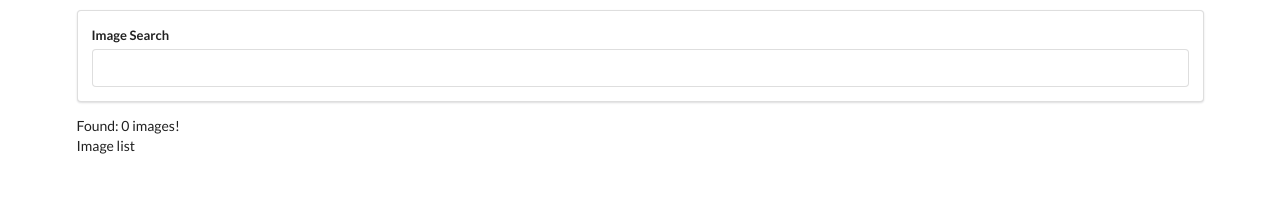
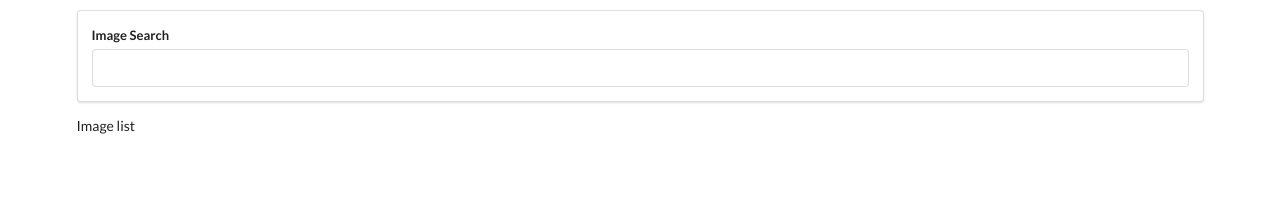
Before and after one commit to GoranAviani/react_building_lists_of_records, a React (Create React App) app: page / in a window 1280 px wide. Shown: the top 206 px of the page. Built offline with nearby package versions, Linux system fonts and the light colour scheme.

Commit message:
Building lists of records

```diff
--- a/src/components/App.js
+++ b/src/components/App.js
@@ -26,7 +26,6 @@ class App extends React.Component {
             <div>
                 <div className="ui container" style={{marginTop: '10px'}}>
                     <SearchBar onSubmit={this.onSearchSubmit}/>
-                    Found: {this.state.images.length} images!
                     <ImageList images={this.state.images}/>
                 </div>
             </div>
```
